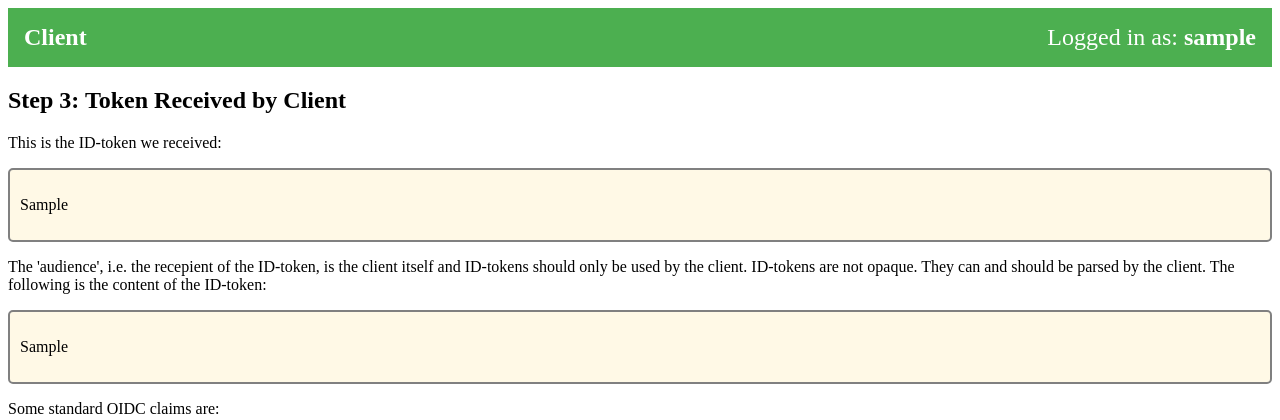
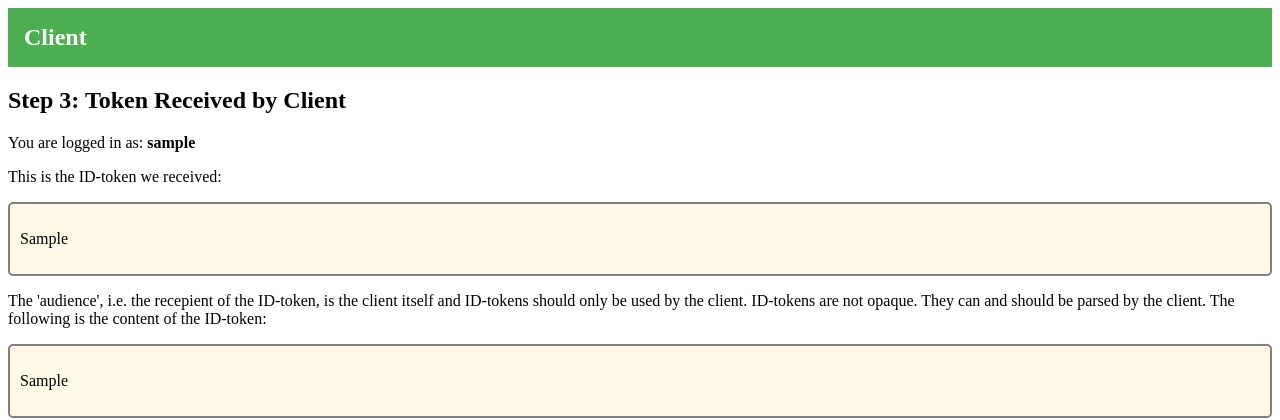
Before and after one commit to michaelvl/oidc-oauth2-workshop, a Flask app: template client/app/templates/token.html in a window 1280 px wide. Shown: the top 420 px of the page. Run offline with Flask 2, Linux system fonts and the light colour scheme; the template is opened without the code that fills it: most values are stand-ins (such as "Sample title", 1, 10 or a date in 2020).

Commit message:
Change layout of logged-in-as

```diff
--- a/client/app/templates/token.html
+++ b/client/app/templates/token.html
@@ -32,12 +32,11 @@
 }
   </style>
   <body>
-    <div class="header">
-      <b>Client</b>
-      <div class="right column" >Logged in as: <b>{{username}}</b></div>
-    </div>
+    <div class="header"><b>Client</b></div>
 
     <h2>Step 3: Token Received by Client</h2>
+
+    <p>You are logged in as: <b>{{username}}</b></p>
 
     <p>This is the ID-token we received:</p>
     <div class="framed"><p>{{id_token}}</p></div>
```
